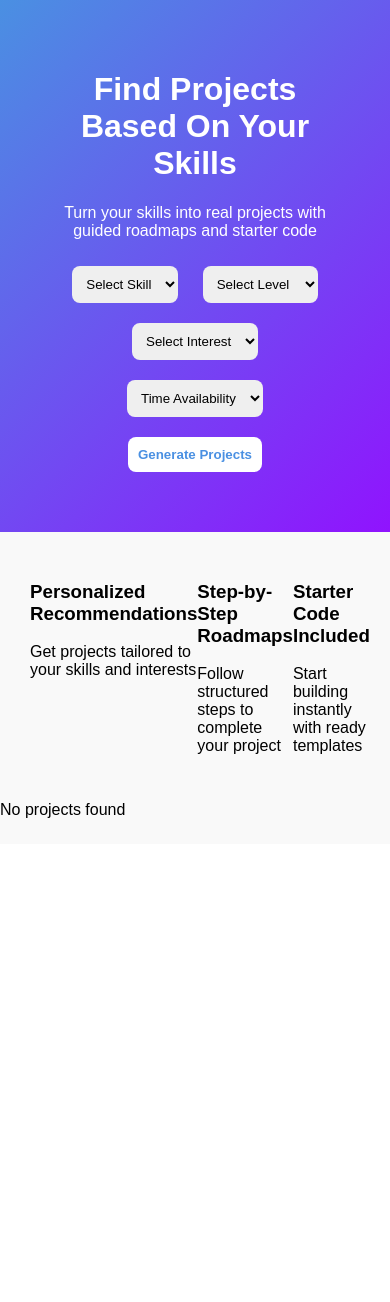
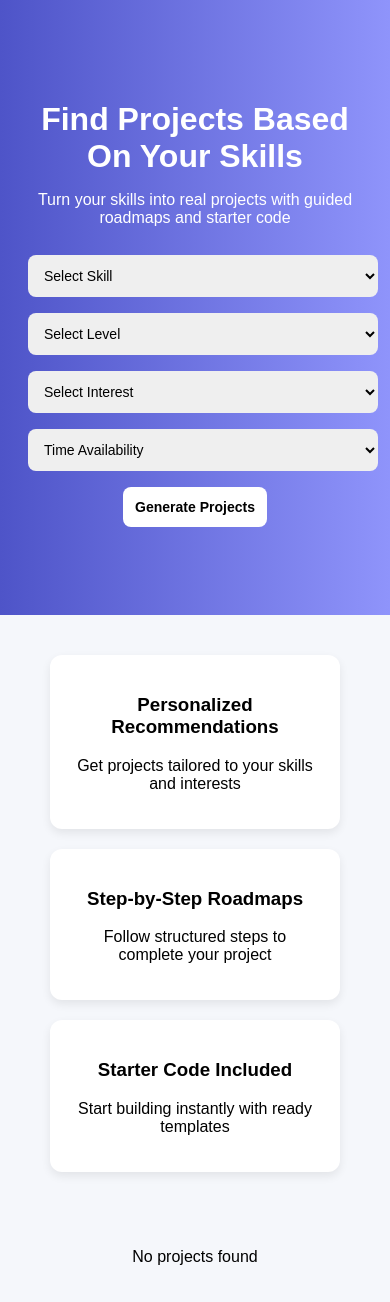
Before and after one commit to CarsenGafford2/DevPath, a Flask app: page / in a window 390 px wide. Before the commit the page ends 818 px from the top, so only its background shows below. Run offline with Flask 2, Linux system fonts and the light colour scheme.

Commit message:
Update style.css

```diff
--- a/static/style.css
+++ b/static/style.css
@@ -1,47 +1,165 @@
+
+/* RESET */
 body {
+    margin: 0;
     font-family: Arial, sans-serif;
-    margin: 0;
-    background: #f9f9f9;
+    background-color: #f5f7fb;
 }
 
+/* HERO SECTION */
 .hero {
-    background: linear-gradient(135deg, #4a90e2, #9013fe);
+    background: linear-gradient(to right, #4e54c8, #8f94fb);
+    padding: 80px 20px;
+    text-align: center;
     color: white;
-    text-align: center;
-    padding: 50px;
 }
 
-form input, form select, form button {
-    margin: 10px;
-    padding: 10px;
+.hero h1 {
+    margin-bottom: 10px;
+    font-size: 32px;
+}
+
+.hero p {
+    margin-bottom: 20px;
+}
+
+/* FORM */
+form select,
+form button {
+    padding: 12px;
+    margin: 8px;
     border-radius: 8px;
     border: none;
+    font-size: 14px;
 }
 
-button {
-    background: #fff;
-    color: #4a90e2;
-    font-weight: bold;
-    cursor: pointer;
+form select {
+    width: 150px;
 }
 
+form button {
+    background-color: white;
+    cursor: pointer;
+    font-weight: bold;
+}
+
+/* FEATURES */
 .features {
     display: flex;
-    justify-content: space-around;
-    margin: 30px;
+    justify-content: center;
+    gap: 20px;
+    padding: 40px 20px;
+    flex-wrap: wrap;
 }
 
-.card {
+.feature-card {
     background: white;
     padding: 20px;
     border-radius: 12px;
-    box-shadow: 0 4px 6px rgba(0,0,0,0.1);
+    width: 250px;
+    text-align: center;
+    box-shadow: 0px 4px 10px rgba(0,0,0,0.08);
 }
 
+/* RESULTS GRID */
+.grid {
+    display: grid;
+    grid-template-columns: repeat(auto-fit, minmax(250px, 1fr));
+    gap: 20px;
+    padding: 20px;
+}
+
+/* PROJECT CARD */
 .project-card {
     background: white;
-    margin: 20px;
     padding: 20px;
     border-radius: 12px;
-    box-shadow: 0 4px 6px rgba(0,0,0,0.1);
+    box-shadow: 0px 4px 10px rgba(0,0,0,0.08);
+    transition: 0.2s ease;
 }
+
+.project-card:hover {
+    transform: translateY(-5px);
+}
+
+/* TAGS */
+.tags {
+    margin: 10px 0;
+}
+
+.tags span {
+    background: #eef1ff;
+    padding: 5px 10px;
+    margin: 3px;
+    border-radius: 6px;
+    font-size: 12px;
+}
+
+/* BUTTONS */
+.details-btn,
+.download-btn,
+.back-btn {
+    padding: 10px 15px;
+    border-radius: 8px;
+    border: none;
+    cursor: pointer;
+    margin-top: 10px;
+}
+
+.details-btn {
+    background: #4e54c8;
+    color: white;
+}
+
+.download-btn {
+    background: #28a745;
+    color: white;
+}
+
+.back-btn {
+    background: #ccc;
+}
+
+/* CONTAINER */
+.container {
+    max-width: 800px;
+    margin: auto;
+    padding: 20px;
+}
+
+/* SECTIONS */
+.section {
+    background: white;
+    padding: 20px;
+    margin-top: 20px;
+    border-radius: 12px;
+    box-shadow: 0px 4px 10px rgba(0,0,0,0.05);
+}
+
+/* ROADMAP */
+.roadmap li {
+    margin-bottom: 10px;
+}
+
+/* ERROR & EMPTY STATES */
+.error {
+    text-align: center;
+    color: red;
+}
+
+.empty {
+    text-align: center;
+    padding: 20px;
+}
+
+/* RESPONSIVE */
+@media (max-width: 600px) {
+    form select {
+        width: 100%;
+    }
+
+    .features {
+        flex-direction: column;
+        align-items: center;
+    }
+}
```
